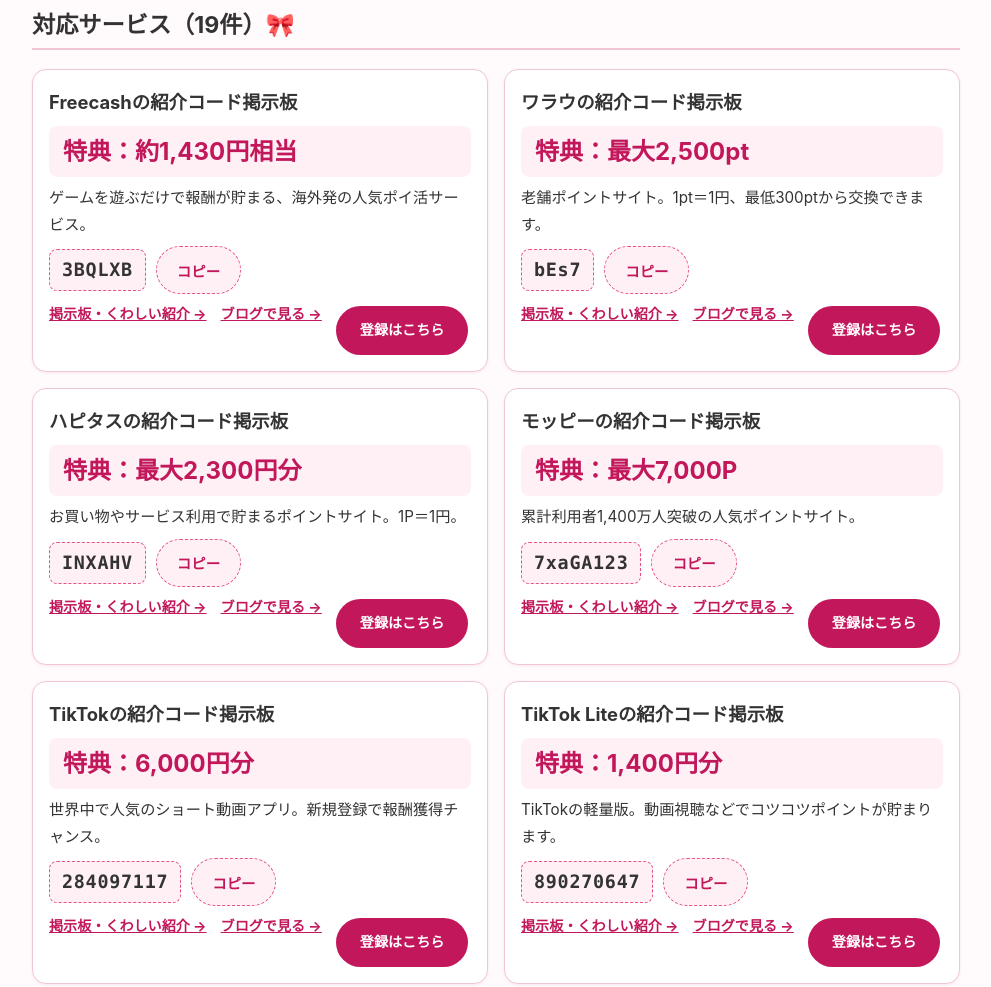
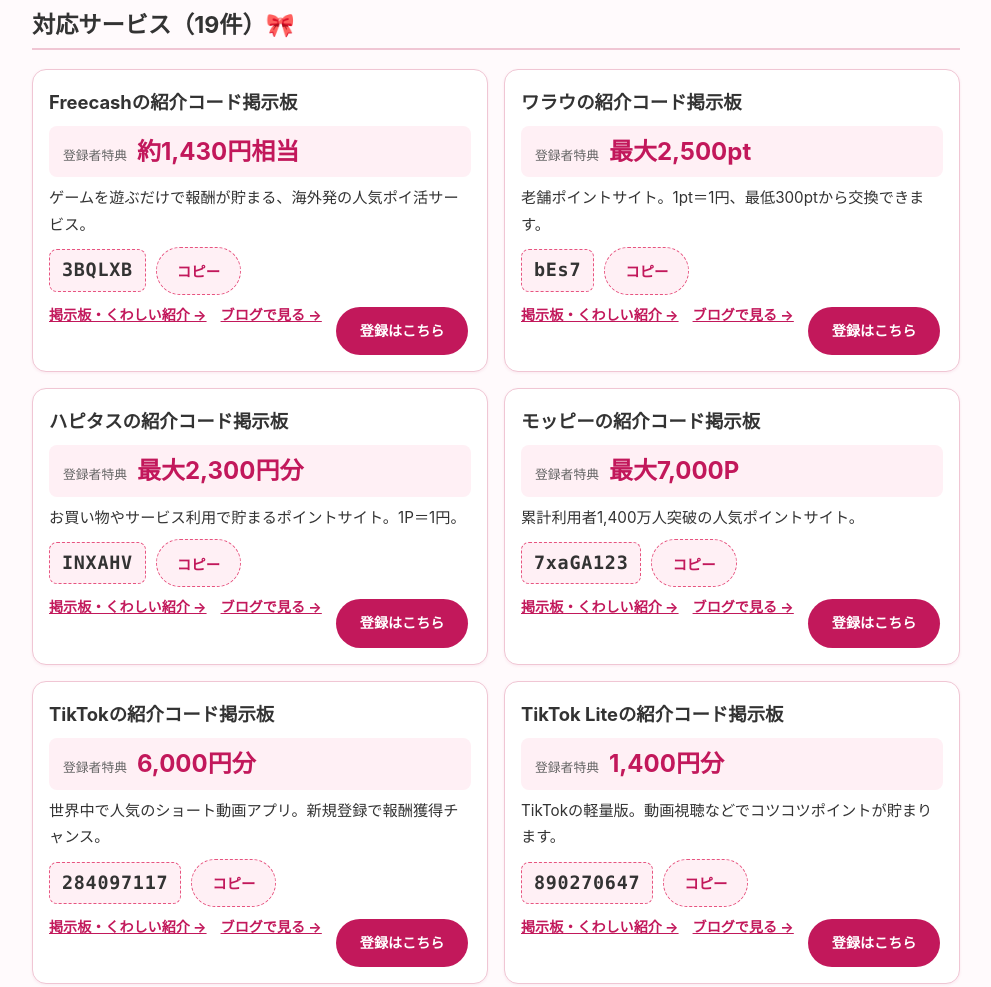
Before and after one commit to coolcoolcoolcool161-a11y/mea-keijiban, an Astro site: page / in a window 1280 px wide. Shown: the part 1360-2347 px from the top of the page, without its empty margins (144-1135 px from the left). Built offline with nearby package versions, Linux system fonts and the light colour scheme; Astro itself is replaced by a stand-in of ours; no server answers; the database is empty.

Commit message:
掲示板に特典バッジ（.benefit-badge）を適用：他8サイトと共通仕様に統一

```diff
--- a/src/pages/index.astro
+++ b/src/pages/index.astro
@@ -51,7 +51,10 @@ const jsonLd = {
         {SERVICES.map((s) => (
           <article class="service-card">
             <h3><a href={`${base}/service/${s.slug}/`}>{s.name}の紹介コード掲示板</a></h3>
-            <p class="benefit">特典：{s.benefit}</p>
+            <div class="benefit-badge">
+              <span class="benefit-label">登録者特典</span>
+              <span class="benefit-value">{s.benefit}</span>
+            </div>
             <p class="desc">{s.blurb}</p>
             <div class="code-row">
               <code>{s.operatorCode}</code>
--- a/src/styles/global.css
+++ b/src/styles/global.css
@@ -259,7 +259,10 @@ h2 { font-size: var(--text-h2); line-height: var(--leading-heading); }
 h3 { font-size: var(--text-h3); }
 :focus-visible { outline: 2px solid var(--color-focus); outline-offset: 2px; }
 .service-card { border: var(--border-card); box-shadow: var(--shadow-card); }
-.service-card .benefit { background: var(--color-benefit-bg); border-radius: var(--radius-sm); padding: 10px 14px; font-size: var(--text-benefit); line-height: 1.3; color: var(--color-benefit-text); }
+.benefit-badge { display: flex; align-items: baseline; flex-wrap: wrap; gap: 4px 10px; background: var(--color-benefit-bg); border-radius: var(--radius-sm); padding: 10px 14px; }
+.benefit-badge .benefit-label { font-size: var(--text-xs); color: var(--color-text-muted); white-space: nowrap; }
+.benefit-badge .benefit-value { font-size: var(--text-benefit); font-weight: 700; color: var(--color-benefit-text); line-height: 1.3; }
+.benefit-badge .benefit-sub { font-size: var(--text-sm); color: var(--color-text-muted); }
 .code-row code { font-family: var(--font-code); }
 .copy-btn { min-height: 48px; display: inline-flex; align-items: center; background: var(--color-primary-soft); color: var(--color-primary-strong); border: 1px dashed var(--color-primary); font-weight: 700; padding: 10px 20px; transition: background-color .18s; }
 .copy-btn:hover { background: #ffe4ef; }
```
Also changed, not shown: src/pages/service/[slug].astro (+8 -2 lines).
